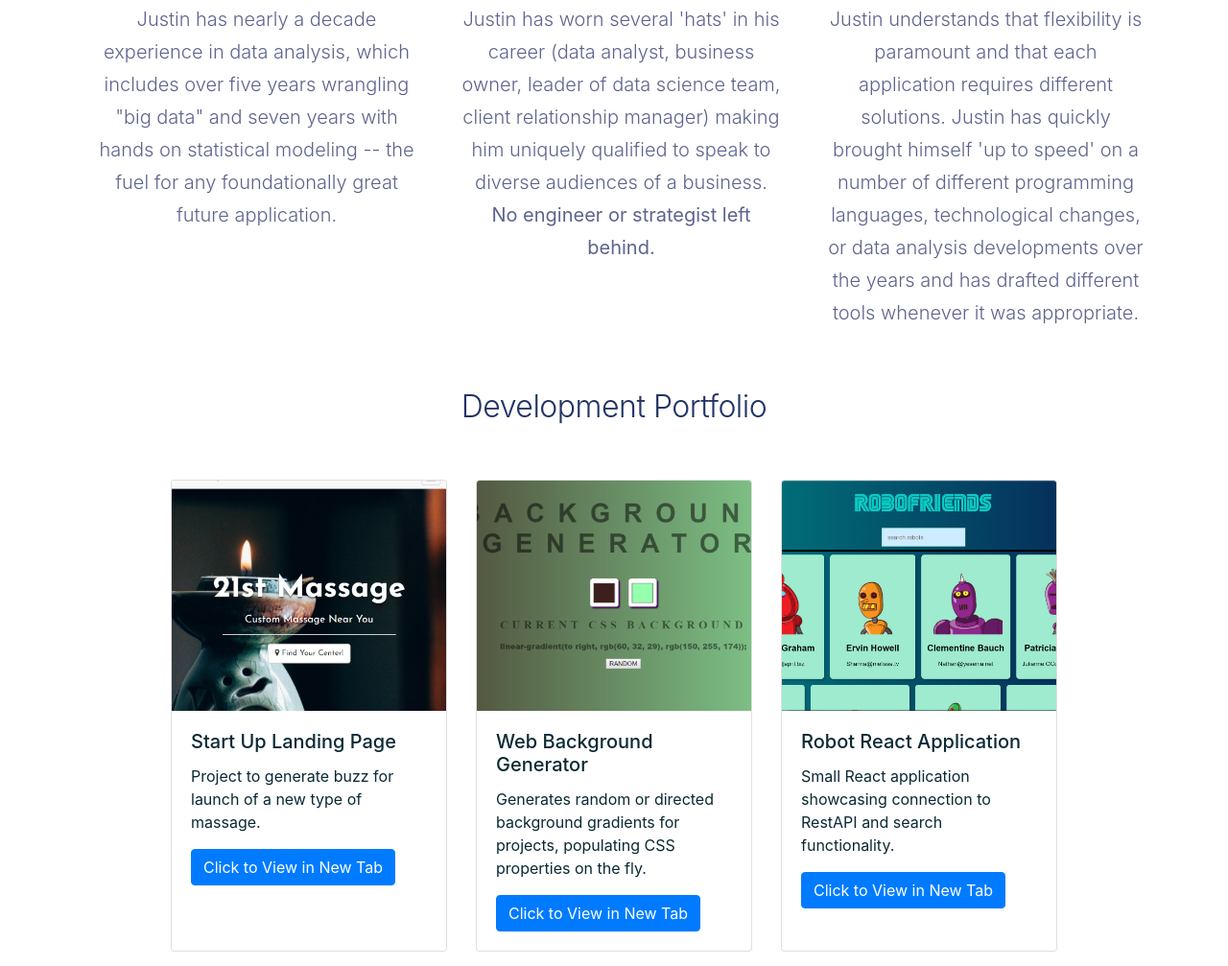
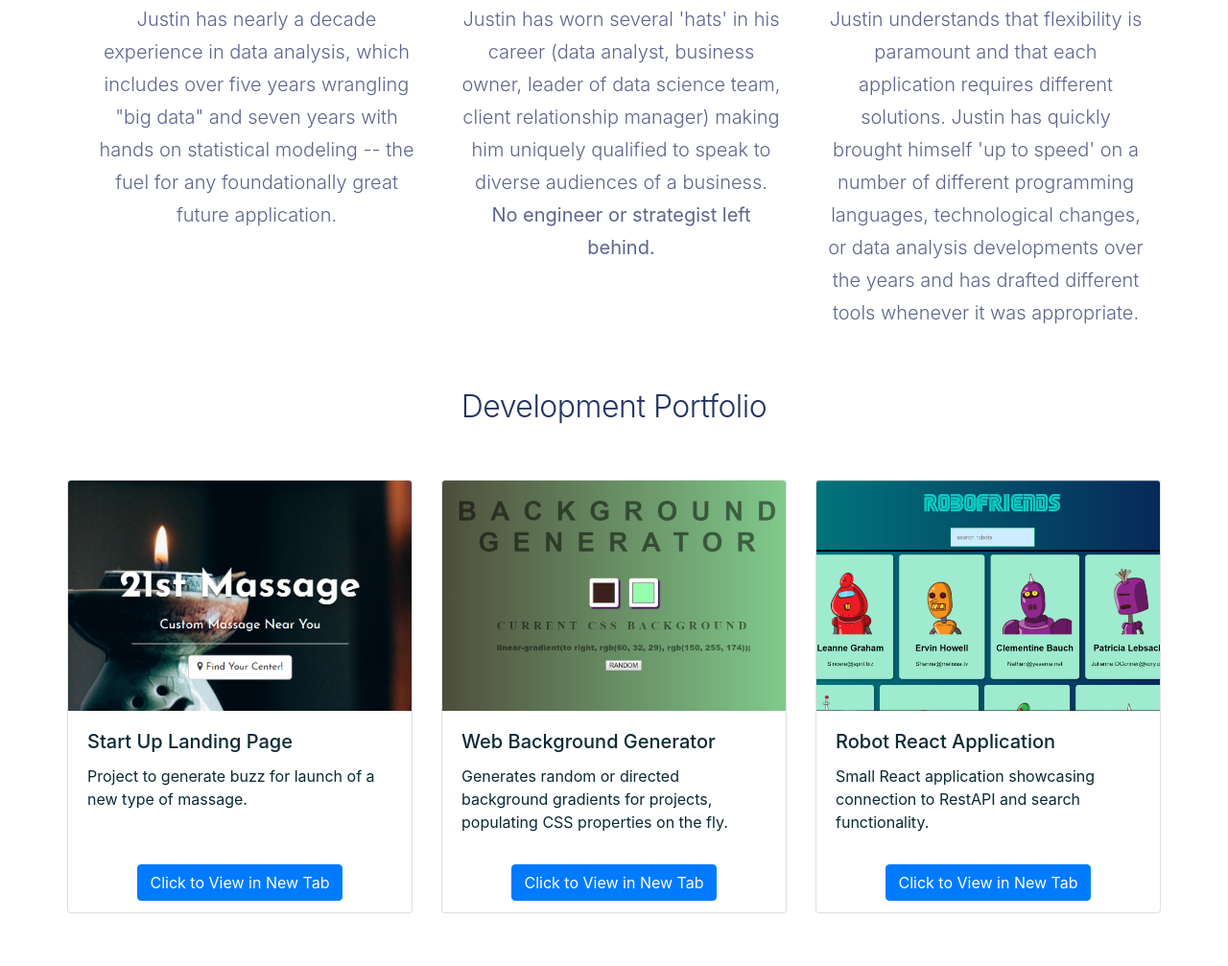
Before and after one commit to jeppley16/jeppley16.github.io, a website: page index.html in a window 1280 px wide. Shown: the part 678-1685 px from the top of the page at 96% size. After the commit the page ends 1645 px from the top, so only its background shows below. Drawn offline with nearby package versions, Linux system fonts and the light colour scheme; a web font is replaced by a local one.

Commit message:
Aligning portfolio boxes

```diff
--- a/css/main.css
+++ b/css/main.css
@@ -281,3 +281,8 @@ i.material-icons:hover {
     height: 15rem;
     object-fit: cover;
 }
+
+.card-footer {
+    background-color: white;
+    border: none;
+}
--- a/index.html
+++ b/index.html
@@ -139,10 +139,10 @@
 			<div class="point point-floating-8"></div>
 			<div class="point point-floating-9"></div>
 		</div> -->
-	 <div class="container">
+	 <div class="container" id="aboutjustin">
 	 	<div class='row'>
 		 	<div class="col-sm text-center">
-				<h2 class="title" id="aboutjustin">Areas of expertise</h2>
+				<h2 class="title">Areas of expertise</h2>
 				<div class="space-50"></div>
 			</div>
 		</div>
@@ -212,8 +212,7 @@
 			<div class='card-deck'>
 			<!-- <div class='col-md-4'> -->
 				<div
-					class="card d-flex flex-column align-items-center justify-content-center"
-					style="width: 18rem;">
+					class="card d-flex flex-column align-items-center justify-content-center">
 				  <img
 				  	class="card-img-top"
 				  	src="images/lp_project.PNG"
@@ -221,9 +220,11 @@
 				  <div class="card-body">
 				    <h5 class="card-title">Start Up Landing Page</h5>
 				    <p class="card-text">Project to generate buzz for launch of a new type of massage.</p>
+				  </div>
+				  <div class="card-footer">
 				    <a
 				    	href="projects/startuplp/index.html"
-				    	class="btn btn-primary align-self-end">Click to View in New Tab</a>
+				    	class="btn btn-primary">Click to View in New Tab</a>
 				  </div>
 				</div>
 			<!-- </div> -->
@@ -232,8 +233,7 @@
 
 			<!-- <div class='col-md-4'> -->
 				<div
-					class="card d-flex flex-column align-items-center justify-content-center"
-					style="width: 18rem;">
+					class="card d-flex flex-column align-items-center justify-content-center">
 				  <img
 				  	class="card-img-top"
 				  	src="images/bg_generator.PNG"
@@ -241,6 +241,8 @@
 				  <div class="card-body">
 				    <h5 class="card-title">Web Background Generator</h5>
 				    <p class="card-text">Generates random or directed background gradients for projects, populating CSS properties on the fly.</p>
+				  </div>
+				  <div class="card-footer">
 				    <a
 				    	href="projects/bggenerator/index.html"
 				    	class="btn btn-primary"
@@ -253,8 +255,7 @@
 
 			<!-- <div class='col-md-4'> -->
 				<div
-					class="card d-flex flex-column align-items-center justify-content-center"
-					style="width: 18rem;">
+					class="card d-flex flex-column align-items-center justify-content-center">
 				  <img
 				  	class="card-img-top"
 				  	src="images/robot_app.PNG"
@@ -262,6 +263,8 @@
 				  <div class="card-body">
 				    <h5 class="card-title">Robot React Application</h5>
 				    <p class="card-text">Small React application showcasing connection to RestAPI and search functionality.</p>
+				  </div>
+				  <div class="card-footer">
 				    <a
 				    	href="http://justineppley.live/react-roboapp/"
 				    	class="btn btn-primary"
```
